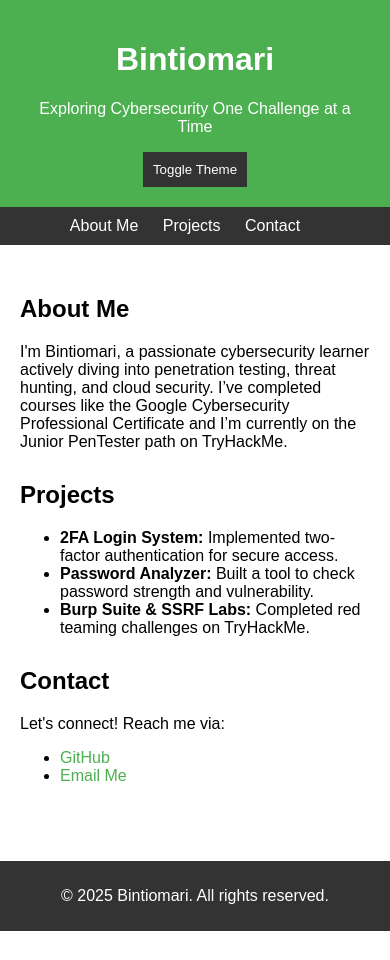
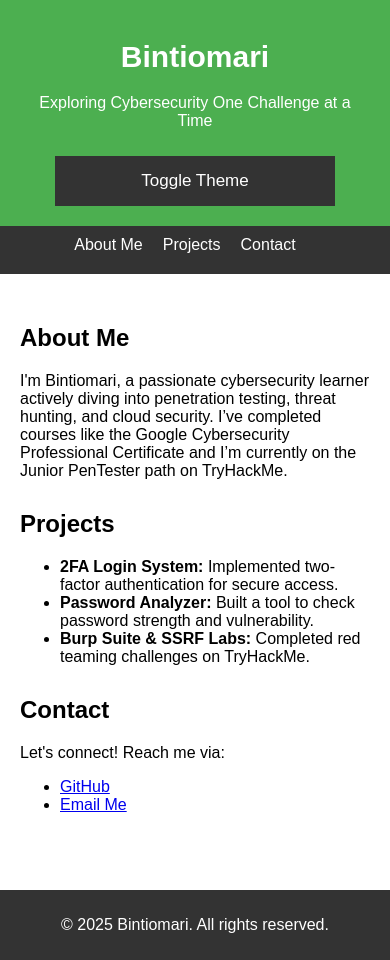
Before and after one commit to b-wendo/bintiomari.github.io, a plain HTML site: page index.html in a window 390 px wide. Before the commit the page ends 931 px from the top, so only its background shows below. Drawn offline with Linux system fonts and the light colour scheme.

Commit message:
Updated portfolio layout

```diff
--- a/style.css
+++ b/style.css
@@ -1,3 +1,4 @@
+/* Body and general layout */
 body {
   font-family: Arial, sans-serif;
   margin: 0;
@@ -50,22 +51,59 @@ footer {
   margin-top: 40px;
 }
 
-/* Theme Toggle */
+/* Theme Toggle button */
 #theme-toggle {
   background-color: #333;
   color: white;
   padding: 10px;
   border: none;
   cursor: pointer;
+  margin-top: 10px; /* Added margin for spacing */
+  font-size: 16px; /* Adjusted for better readability */
 }
+
+/* Hover effect */
 #theme-toggle:hover {
   background-color: #555;
 }
 
-a {
-  text-decoration: none;
-  color: #4CAF50;
+/* Media Queries for Responsiveness */
+
+/* For small screens like mobile phones */
+@media screen and (max-width: 600px) {
+  #theme-toggle {
+      width: 100%; /* Button takes full width */
+      font-size: 18px; /* Bigger font size for small screens */
+      padding: 15px; /* More padding for easier clicking */
+  }
+
+  nav ul {
+      display: block; /* Stack navigation links vertically */
+      text-align: center;
+  }
+
+  nav ul li {
+      margin-bottom: 10px; /* Add space between nav items */
+  }
+
+  header h1 {
+      font-size: 24px; /* Adjust header text size for smaller screens */
+  }
 }
-a:hover {
-  text-decoration: underline;
+
+/* For medium-sized screens (tablets) */
+@media screen and (max-width: 768px) {
+  #theme-toggle {
+      width: 80%; /* Button takes 80% of the width */
+      font-size: 17px; /* Adjust font size */
+  }
+
+  nav ul {
+      display: flex; /* Flex for horizontal alignment */
+      justify-content: center;
+  }
+
+  header h1 {
+      font-size: 30px; /* Larger font for medium screens */
+  }
 }
```
